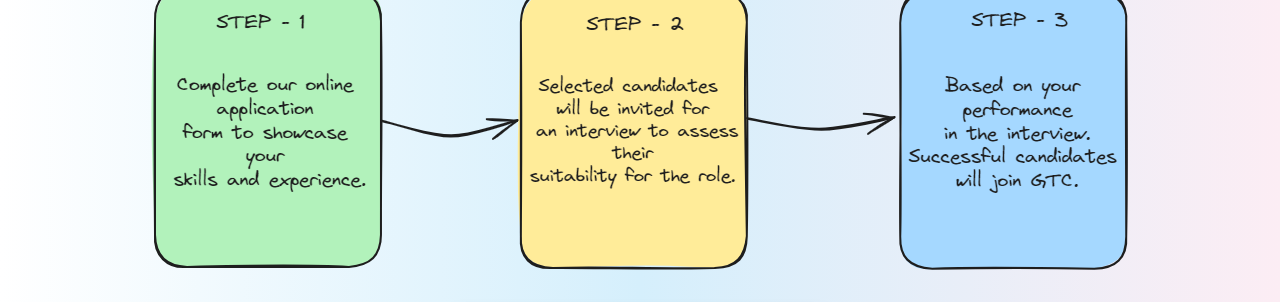
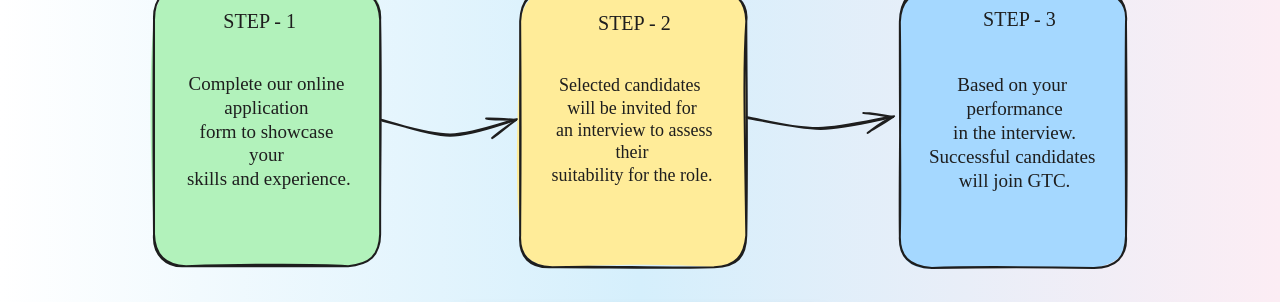
Before and after one commit to vansh1505/GTC, a plain HTML site: page Registration.html in a window 1280 px wide. Shown: the part 336-638 px from the top of the page. Drawn offline with nearby package versions, Linux system fonts and the light colour scheme.

Commit message:
Update Registration.html

```diff
--- a/Registration.html
+++ b/Registration.html
@@ -110,7 +110,7 @@
     <!-- Home Section Design -->
     <div class="main-pro">
         <h1 class="pro-head">Procedure to Join</h1>
-        <img src="Procedure.png"  alt="flowchart">
+        <img src="Procedure.svg"  alt="flowchart">
         <a class="button" href="https://docs.google.com/forms/d/1OObp76kTOKzMGGXu2Q0ZckVr1B1HIITAs973W647CNk/viewform?pli=1&pli=1&edit_requested=true" target="_blank">
             Apply Now
             <svg fill="currentColor" viewBox="0 0 24 24" class="icon">
```
